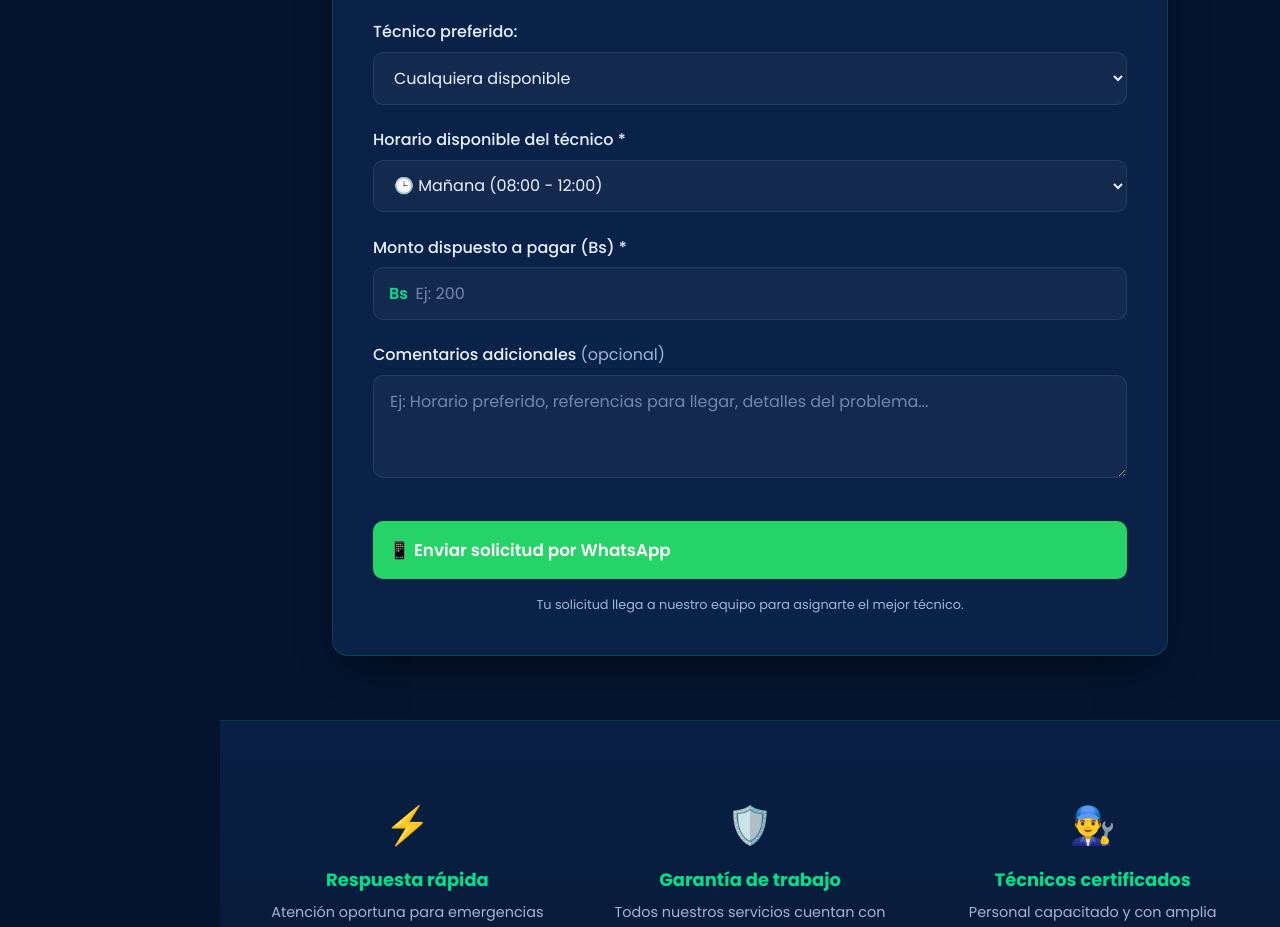
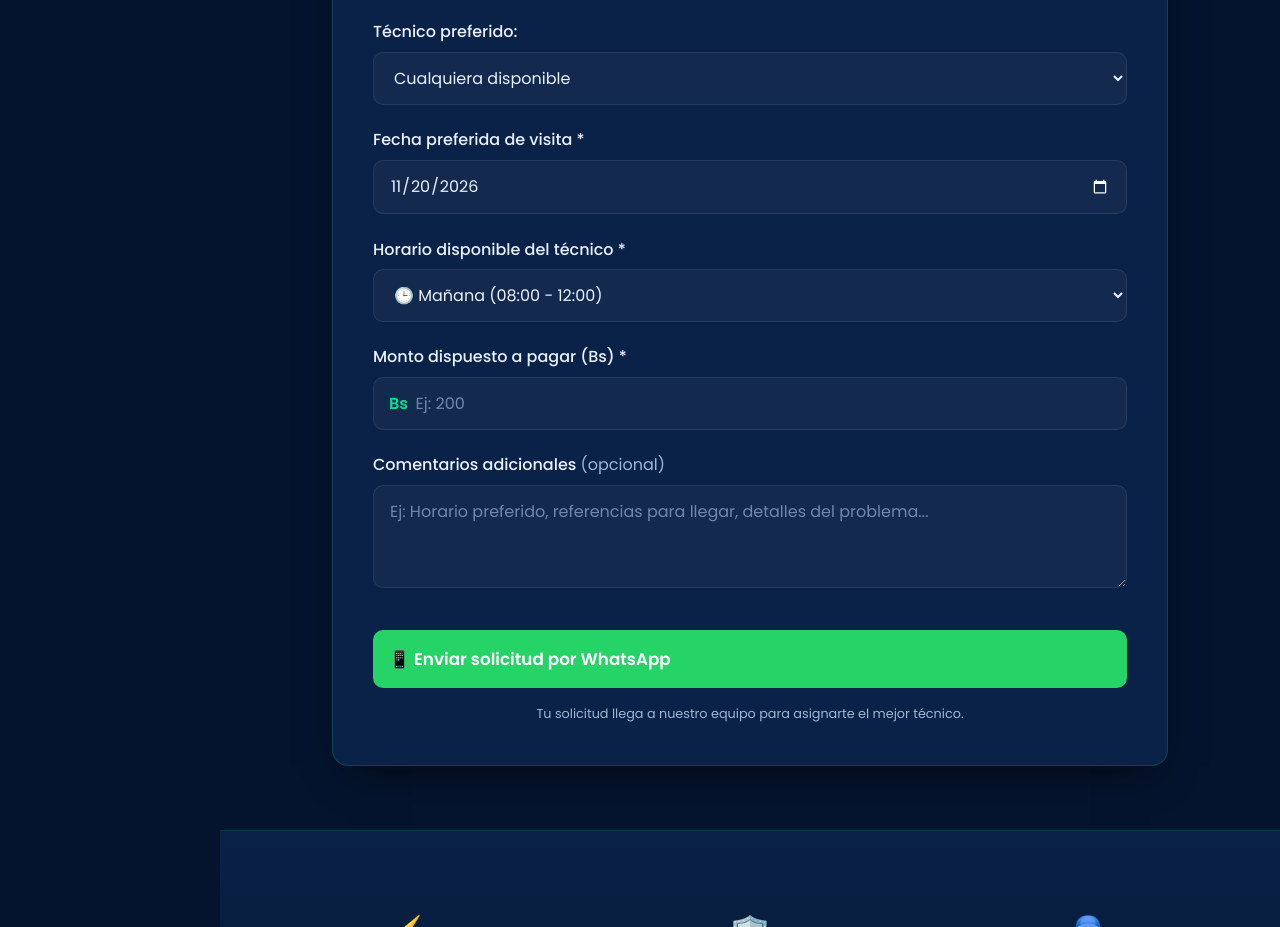
Before and after one commit to vargassoriaserviciotecnicoscz-blip/serviciostecnicoscz, a plain HTML site: page index.html in a window 1280 px wide. Shown: the part 3666-4593 px from the top of the page. Drawn offline with Linux system fonts and the light colour scheme; no server answers.

Commit message:
Update index.html

```diff
--- a/index.html
+++ b/index.html
@@ -604,6 +604,10 @@
                                 <option value="Cualquiera disponible">Cualquiera disponible</option>
                             </select>
                             <div class="tecnico-info-preview" id="tecnico-preview"></div>
+                        </div>
+                        <div class="form-group">
+                            <label for="sol-fecha">Fecha preferida de visita *</label>
+                            <input type="date" id="sol-fecha" name="fechavisita" style="color-scheme: dark;" required>
                         </div>
                             <div class="form-group">
                             <label for="sol-horario">Horario disponible del técnico *</label>
@@ -1354,6 +1358,8 @@
             var monto = parseFloat(document.getElementById('sol-monto').value) || 0;
             var comentarios = document.getElementById('sol-comentarios').value.trim();
             var horario = document.getElementById('sol-horario').value;
+            var fechaVisitaRaw = document.getElementById('sol-fecha').value;
+            var fechaVisita = fechaVisitaRaw ? fechaVisitaRaw.split('-').reverse().join('/') : 'A coordinar';
             var otroTexto = document.getElementById('sol-otro').value.trim();
 
             var itemsMarcados = [];
@@ -1386,7 +1392,8 @@
                 descripcion: descripcion,
                 monto: monto,
                 comentarios: comentarios,
-                horario: horario
+                horario: horario,
+                fechaVisita: fechaVisita
             };
 
             var btn = document.getElementById('sol-submit');
@@ -1409,6 +1416,7 @@
                 lineas.push('👨‍🔧 *Técnico preferido:* ' + tecnico);
                 lineas.push('💰 *Monto dispuesto a pagar:* Bs ' + monto);
                 if (comentarios) lineas.push('💬 *Comentarios:* ' + comentarios);
+                lineas.push('📆 *Fecha de visita:* ' + fechaVisita);
                lineas.push('🕒 *Horario preferido:* ' + horario);
                 lineas.push('📅 *Fecha:* ' + fechaStr);
 
@@ -1428,6 +1436,15 @@
         // ====================================================================
         // ============ INICIO ==============================================
         // ====================================================================
+        var inputFecha = document.getElementById('sol-fecha');
+     if (inputFecha) {
+         var hoy = new Date();
+         var hoyLocal = hoy.getFullYear() + '-' +
+             String(hoy.getMonth() + 1).padStart(2, '0') + '-' +
+             String(hoy.getDate()).padStart(2, '0');
+         inputFecha.min = hoyLocal;
+         inputFecha.value = hoyLocal;
+     }
         cargarHero();
         cargarDatos().then(function () {
             construirCategorias();
```
